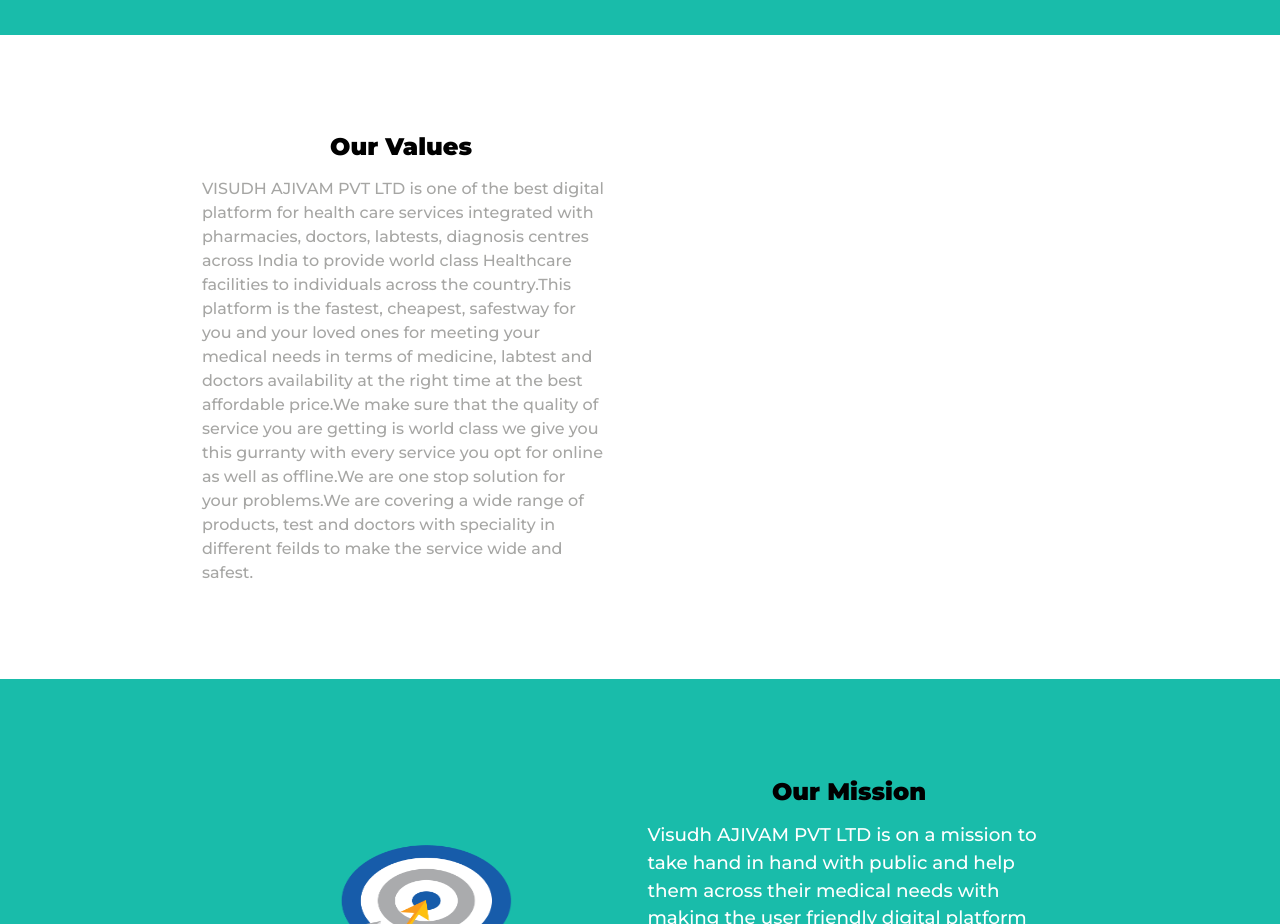
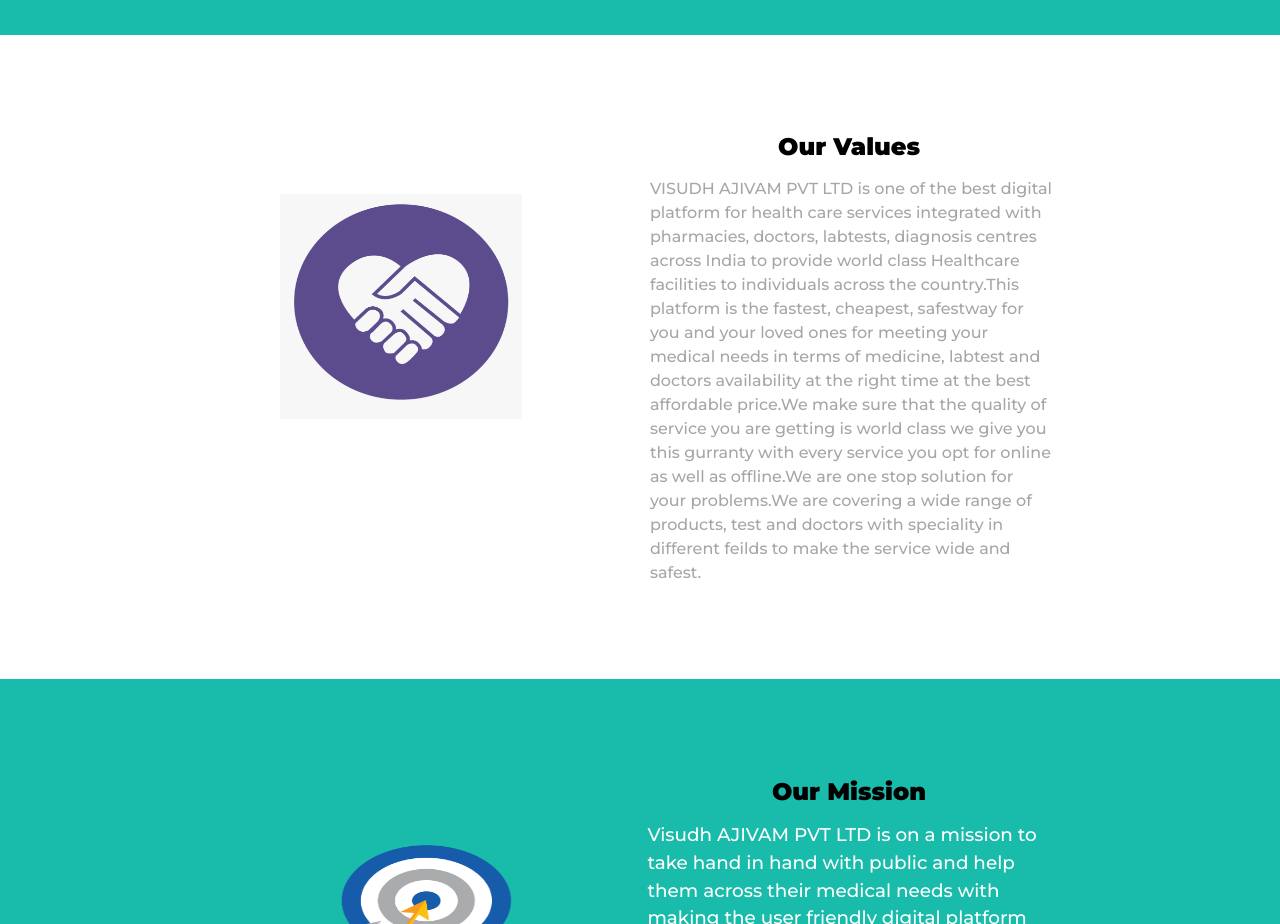
Before and after one commit to sanjoli30/Vishudhajivamm, a plain HTML site: page index.html in a window 1280 px wide. Shown: the part 1880-2804 px from the top of the page. Drawn offline with nearby package versions, Linux system fonts and the light colour scheme.

Commit message:
adding images

```diff
--- a/index.html
+++ b/index.html
@@ -84,7 +84,6 @@
 
   <section class="colored-section" id="mission">
     <div class="container-fluid row">
-
       <div class="mission-box col-lg-6">
         <img class="mission-img" src="images/vision.png" alt="vision">
       </div>
@@ -97,7 +96,9 @@
 
   <section class="white-section" id="values">
     <div class="container-fluid row">
-
+      <div class="mission-box col-lg-6">
+        <img class="mission-img" src="images/values.png" alt="vision">
+      </div>
       <div class="mission-box col-lg-6">
         <h3 class="mission-title">Our Values</h3>
         <p class="about-text">VISUDH AJIVAM PVT LTD is one of the best digital platform for health care services integrated with pharmacies, doctors, labtests, diagnosis centres across India to provide world class Healthcare facilities to individuals across the country.This platform is the fastest, cheapest, safestway for you and your loved ones for meeting your medical needs in terms of medicine, labtest and doctors availability at the right time at the best affordable price.We make sure that the quality of service you are getting is world class we give you this gurranty with every service you opt for online as well as offline.We are one stop solution for your problems.We are covering a wide range of products, test and doctors with speciality in different feilds to make the service wide and safest.</p>
```
